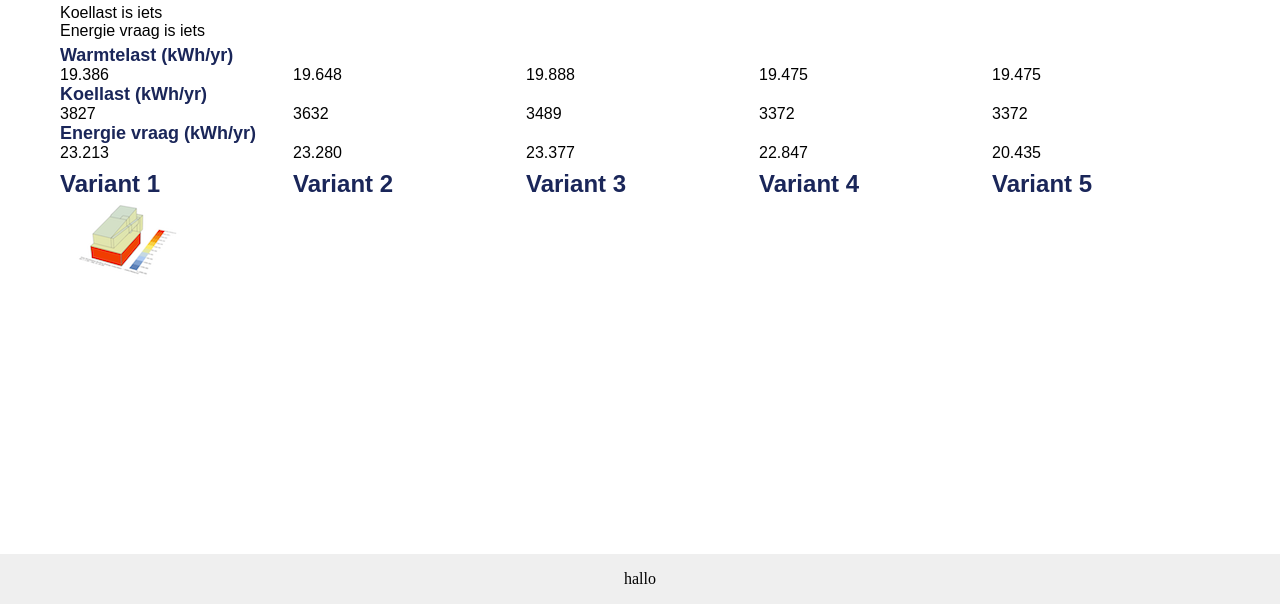
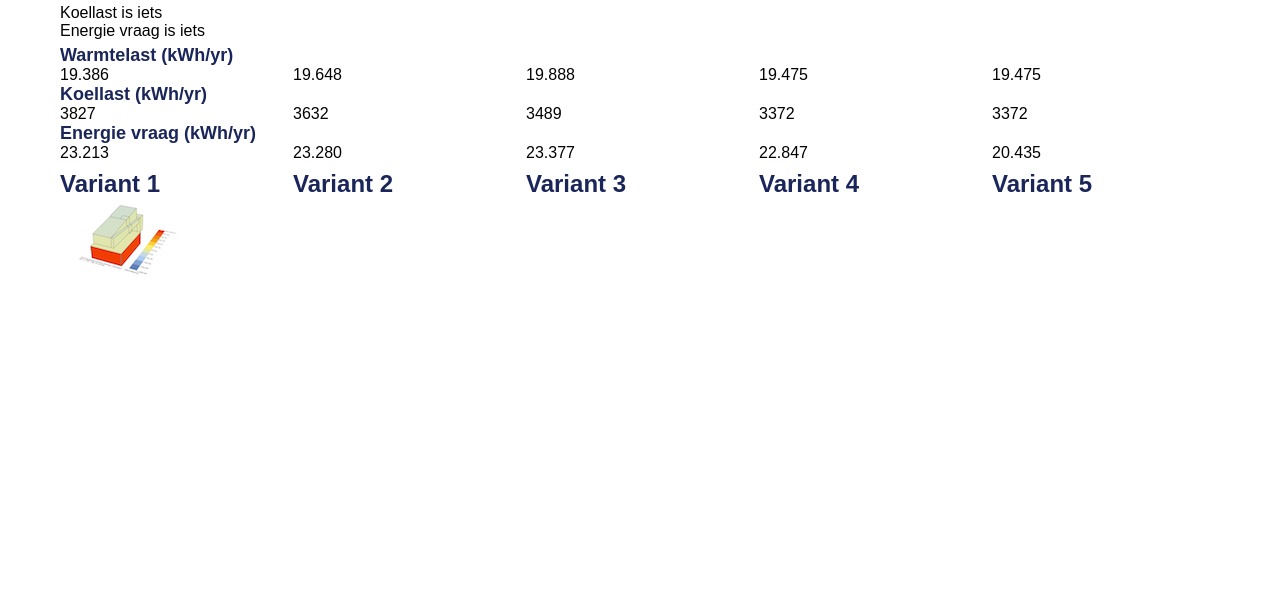
Before and after one commit to OMRTech/Vondeltuin, a plain HTML site: page energie.html in a window 1280 px wide. Shown: the part 196-800 px from the top of the page. Drawn offline with nearby package versions, Linux system fonts and the light colour scheme.

Commit message:
Update energie.html

```diff
--- a/energie.html
+++ b/energie.html
@@ -149,8 +149,8 @@
   </div>
 
   </div>
-
-  <footer id="footer"> hallo </footer>
+<!--
+  <footer id="footer"> hallo </footer> -->
 
   </body>
 
```
